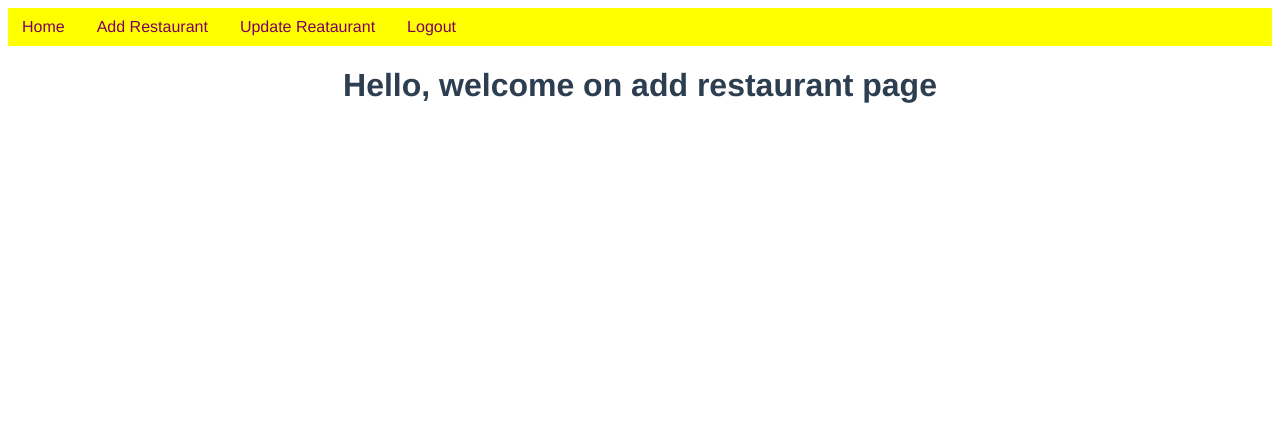
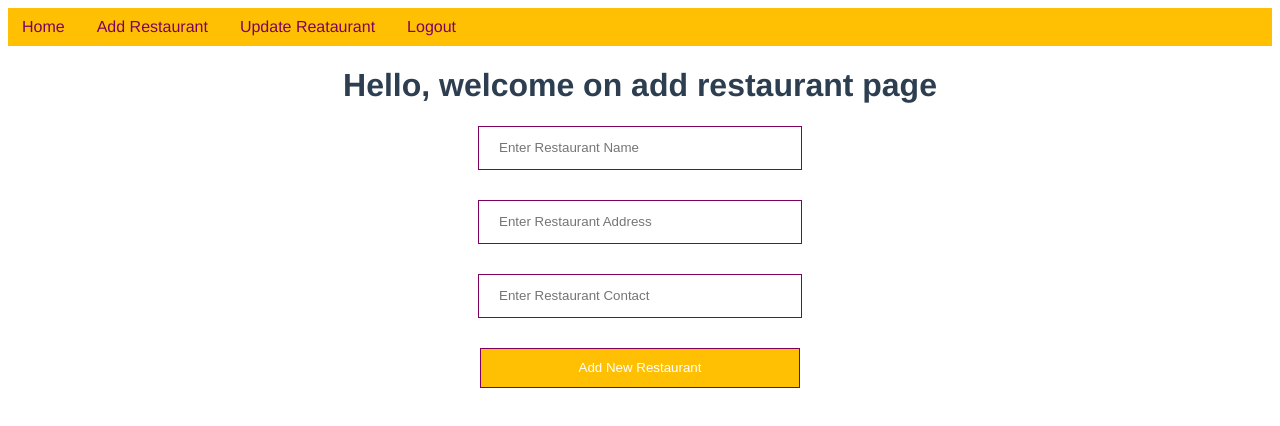
Before and after one commit to Ayeshashaik759/restro-management, a Vue app: page /add in a window 1280 px wide. Shown: the top 426 px of the page. Built offline with nearby package versions, Linux system fonts and the light colour scheme; sample sign-in values are in the browser's storage.

Commit message:
added update and delete actions

```diff
--- a/src/App.vue
+++ b/src/App.vue
@@ -22,7 +22,9 @@
 }
 
 .register input,
-.login input {
+.login input,
+.add input,
+.update input {
   width: 300px;
   height: 40px;
   padding-left: 20px;
@@ -34,12 +36,14 @@
 }
 
 .register button,
-.login button {
+.login button,
+.add button,
+.update button {
   width: 320px;
   height: 40px;
   border: 1px solid #7f005f;
   color: #fff;
-  background-color: #ffd044;
+  background-color: #ffc004;
   cursor: pointer;
 }
 </style>
--- a/src/components/Add.vue
+++ b/src/components/Add.vue
@@ -1,14 +1,59 @@
 <template>
   <Header />
   <h1>Hello, welcome on add restaurant page</h1>
+  <form class="add">
+    <input
+      type="text"
+      placeholder="Enter Restaurant Name"
+      v-model="restaurant.name"
+      name="name"
+    />
+    <input
+      type="text"
+      placeholder="Enter Restaurant Address"
+      v-model="restaurant.address"
+      name="address"
+    />
+    <input
+      type="text"
+      placeholder="Enter Restaurant Contact"
+      v-model="restaurant.contact"
+      name="contact"
+    />
+    <button type="button" v-on:click="addRestaurant">Add New Restaurant</button>
+  </form>
 </template>
 
 <script>
+import axios from "axios";
 import Header from "./Header.vue";
 export default {
   name: "Add",
   components: {
     Header,
+  },
+  data() {
+    return {
+      restaurant: {
+        name: "",
+        address: "",
+        contact: "",
+      },
+    };
+  },
+  methods: {
+    async addRestaurant() {
+      // console.warn(this.restaurant);
+      const result = await axios.post("http://localhost:3000/restaurant", {
+        name: this.restaurant.name,
+        address: this.restaurant.address,
+        contact: this.restaurant.contact,
+      });
+      if (result.status == 201) {
+        this.$router.push({ name: "Home" });
+      }
+      // console.warn(result);
+    },
   },
   mounted() {
     let user = localStorage.getItem("user-info");
--- a/src/components/Header.vue
+++ b/src/components/Header.vue
@@ -19,7 +19,7 @@
 </script>
 <style>
 .nav {
-  background-color: yellow;
+  background-color: #ffc004;
   overflow: hidden;
 }
 .nav a {
--- a/src/components/Home.vue
+++ b/src/components/Home.vue
@@ -1,9 +1,29 @@
 <template>
   <Header />
   <h1>Hello, {{ name }} welcome on home page</h1>
+  <table border="1px">
+    <tr>
+      <td>Id</td>
+      <td>Name</td>
+      <td>Address</td>
+      <td>Contact</td>
+      <td>Actions</td>
+    </tr>
+    <tr v-for="item in restaurants" :key="item.id">
+      <td>{{ item.id }}</td>
+      <td>{{ item.name }}</td>
+      <td>{{ item.address }}</td>
+      <td>{{ item.contact }}</td>
+      <td>
+        <router-link :to="'/update/' + item.id">Update</router-link>
+        <button v-on:click="deleteRestaurant(item.id)">Delete</button>
+      </td>
+    </tr>
+  </table>
 </template>
 
 <script>
+import axios from "axios";
 import Header from "./Header.vue";
 export default {
   name: "Home",
@@ -13,9 +33,17 @@
   data() {
     return {
       name: "",
+      restaurants: [],
     };
   },
-  async mounted() {
+  methods: {
+    async deleteRestaurant(id) {
+      let result = await axios.delete("http://localhost:3000/restaurant/" + id);
+      if (result.status == 200) {
+        this.loadData();
+      }
+    },
+    async loadData() {
       let user = localStorage.getItem("user-info");
       this.name = JSON.parse(user).name;
       if (!user) {
@@ -23,6 +51,18 @@
       }
       let result = await axios.get("http://localhost:3000/restaurant");
       console.warn(result);
+      this.restaurants = result.data;
+    },
+  },
+  mounted() {
+    this.loadData();
   },
 };
 </script>
+
+<style>
+td {
+  width: 160px;
+  height: 40px;
+}
+</style>
--- a/src/components/Update.vue
+++ b/src/components/Update.vue
@@ -1,20 +1,75 @@
 <template>
   <Header />
   <h1>Hello, welcome on Update Restaurant page</h1>
+  <form class="update">
+    <input
+      type="text"
+      placeholder="Enter Restaurant Name"
+      v-model="restaurant.name"
+      name="name"
+    />
+    <input
+      type="text"
+      placeholder="Enter Restaurant Address"
+      v-model="restaurant.address"
+      name="address"
+    />
+    <input
+      type="text"
+      placeholder="Enter Restaurant Contact"
+      v-model="restaurant.contact"
+      name="contact"
+    />
+    <button type="button" v-on:click="updateRestaurant">
+      Update New Restaurant
+    </button>
+  </form>
 </template>
 
 <script>
+import axios from "axios";
 import Header from "./Header.vue";
 export default {
   name: "Update",
   components: {
     Header,
   },
-  mounted() {
+  data() {
+    return {
+      restaurant: {
+        name: "",
+        address: "",
+        contact: "",
+      },
+    };
+  },
+  methods: {
+    async updateRestaurant() {
+      // console.warn(this.restaurant);
+      const result = await axios.put(
+        "http://localhost:3000/restaurant/" + this.$route.params.id,
+        {
+          name: this.restaurant.name,
+          address: this.restaurant.address,
+          contact: this.restaurant.contact,
+        }
+      );
+      if (result.status == 200) {
+        this.$router.push({ name: "Home" });
+      }
+    },
+  },
+  async mounted() {
     let user = localStorage.getItem("user-info");
     if (!user) {
       this.$router.push({ name: "SignUp" });
     }
+    const result = await axios.get(
+      "http://localhost:3000/restaurant/" + this.$route.params.id
+    );
+    // console.warn(this.$route.params.id)
+    // console.warn(result);
+    this.restaurant = result.data;
   },
 };
 </script>
--- a/src/routes.js
+++ b/src/routes.js
@@ -29,7 +29,7 @@
     {
         name: 'Update',
         component: Update,
-        path: '/update'
+        path: '/update/:id'
     },
 ]
 const router = createRouter({
```
Lines whose indentation alone changed are shown as unchanged.
